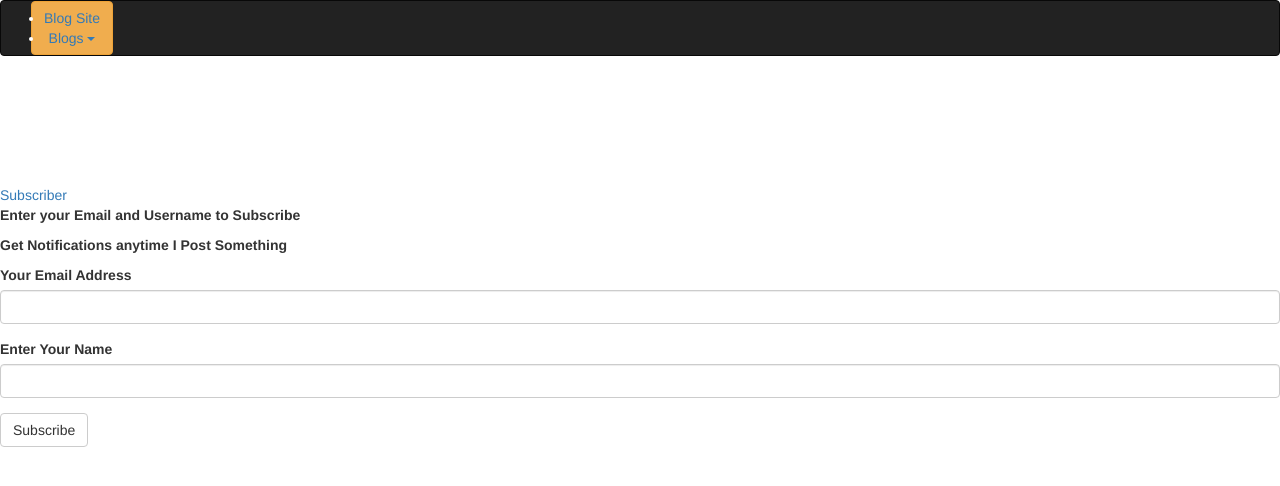
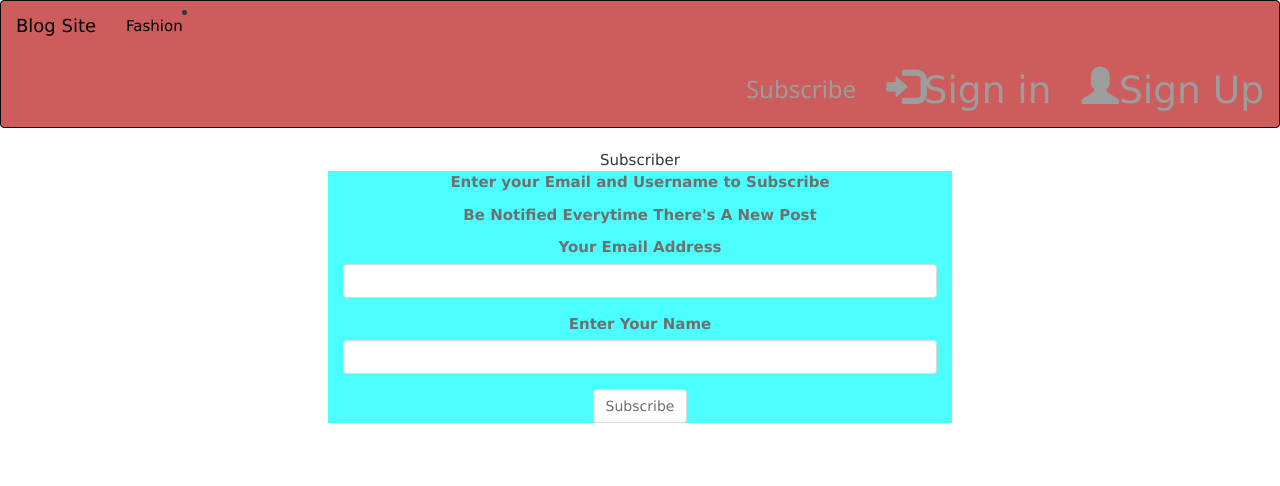
Before and after one commit to theonilahtash/Blog-app, a Flask app: page / in a window 1280 px wide. Shown: the top 486 px of the page. Run offline with Flask 2, Linux system fonts and the light colour scheme; data that the repository does not hold is empty; some libraries are stand-ins or nearby versions.

```diff
--- a/app/email.py
+++ b/app/email.py
@@ -3,9 +3,9 @@ from flask import render_template
 from . import mail
 
 def mail_message(subject,template,to,**kwargs):
-    sender_email ="talykish@gmail.com"
+    sender_email ="tashowali@gmail.com"
 
     email = Message(subject, sender=sender_email, recipients=[to])
     email.body= render_template(template + ".txt",**kwargs)
-    email.html = render_template(template + ".html",**kwargs)
+    email.html = render_template(template + ".txt",**kwargs)
     mail.send(email)
--- a/app/main/views.py
+++ b/app/main/views.py
@@ -49,6 +49,7 @@ def update_pic(uname):
 @main.route('/fashion', methods=['GET','POST'])
 @login_required
 def fashion():
+    user = current_user
     blog_form=BlogForm()
     if blog_form.validate_on_submit():
         fashion = Blog(category=blog_form.category.data,title = blog_form.title.data)
@@ -56,8 +57,8 @@ def fashion():
         db.session.commit()
     subscribers = Subscriber.query.all()
     for email in subscribers:
-        mail_message("Welcome To My Blog Site ","email/welcome_post",email.email,subscribers=subscribers)
-    return render_template('fashion.html',blog_form=blog_form)
+        # mail_message("Welcome To My Blog Site","email/welcome_user",email.email,subscribers=subscribers)
+        return render_template('fashion.html',blog_form=blog_form,user=user)
 
 
 
--- a/app/templates/auth/register.html
+++ b/app/templates/auth/register.html
@@ -3,7 +3,7 @@
 
 <!--Navbar block-->
 {% block navbar %} {% include 'navbar.html'%} {% endblock %} {% block content %}
-<div class="container" style="background: chocolate;">
+<div class="container" style="background: cyan;">
 
 
     {{wtf.quick_form(form)}}
--- a/app/templates/comment.html
+++ b/app/templates/comment.html
@@ -1,7 +1,7 @@
 {% extends 'base.html'%} # imported form flask bootstrap allowing rendering of forms {% import "bootstrap/wtf.html" as wtf
 %} {% block content %} {% for message in get_flashed_messages() %} {{message}} {% endfor%}
 
-<div class="container-fluid" style="background-image: url('https://encrypted-tbn0.gstatic.com/images?q=tbn:ANd9GcQSmPBmbwbyFD9VwPcXV_K6u_9gx5DkCqUYVwl1nHqZ42GDb_SxSA')">
+<div class="container-fluid" style="background-color:cyan; ">
     <a href="#">..</a>
     <br>
     <br>
--- a/app/templates/delete.html
+++ b/app/templates/delete.html
@@ -2,8 +2,8 @@
 {% block content %}
 
 <p>
-    <span style="color:red;">
-        <b>has been deleted</b>
+    <span style="color:green;">
+        <b>Deleted</b>
     </span>
 </p>
 
--- a/app/templates/email/welcome_user.txt
+++ b/app/templates/email/welcome_subscriber.txt
@@ -1,3 +1,3 @@
-Hello {{user.username}}
+Hello {{subscriber.username}}
 Welcome to my Blog
 We have just seen you have signed up for our application and want to welcome you to the family. Please enjoy the reviews of all your  favourite fashion in this blog.
--- a/app/templates/index.html
+++ b/app/templates/index.html
@@ -1,52 +1,53 @@
+
 {%extends 'base.html'%} {% import "bootstrap/wtf.html" as wtf %} {% block content%}
-<!-- <div class="row" style="background-image: url('');width: 1500px;">
-    <div class="row" style="background-image: url('https://encrypted-tbn0.gstatic.com/images?q=tbn:ANd9GcQSmPBmbwbyFD9VwPcXV_K6u_9gx5DkCqUYVwl1nHqZ42GDb_SxSA');width: 1500px;height:500px;position: relative;bottom: 36px"> -->
+<link rel="stylesheet" href="https://www.w3schools.com/w3css/4/w3.css">
 {% if current_user.is_authenticated %}
+
+<div class="container" style="background-image:url(https://encrypted-tbn0.gstatic.com/images?q=tbn:ANd9GcQ6jA11ho0WqQEKacQI6n4BxbteGvFcMXCiuNwE3OJk044x1qte)" width="1200" height="1000">
     <button>
     <a href="{{url_for('main.fashion')}}">
         <strong>Post A Blog</strong>
     </a>
 </button>
 {% endif %}
-        <!-- <div class="container" style="width:50%;background-color: #F08080;opacity: 0.8;"> -->
-            <strong>
-                <h1 style="color: white;">Welcome To My Blog Site</h1>
-            </strong>
-            <strong>
-                <h1 style="color:white;">lets talk about fashion as its our day today routine.We have to look good always</h1>
-            </strong>
-        </div>
+<div class="w3-container w3-center w3-animate-zoom">
 <a href="{{url_for('main.subscriber')}}">Subscriber</a>
-        <!-- <div class="container" style="width: 50%; background-color: #FFA07A;opacity: 0.8;"> -->
+<div class="container" style="width: 50%; background-color: cyan;opacity: 0.7;">
     <p>
-                <strong>Enter your Email and Username to Subscribe</strong>
+        <strong>Enter your Email and  Username to Subscribe</strong>
     </p>
     <p>
-                <strong>Get Notifications anytime I Post Something</strong>
+        <strong>Be Notified Everytime There's A New Post</strong>
     </p>
     {{ wtf.quick_form(subscriber_form) }}
 </div>
 {% for category in fashion %}
 </div>
 </div>
+</div>
+<div class="w3-container">
+    <marquee behavior="scroll" direction="up"><img src="https://encrypted-tbn0.gstatic.com/images?q=tbn:ANd9GcRHTxjY9FixF6F3dUZ3kIir5ViUu8dsxUs2Dzfp3L1SOkeKeX7COw" alt="Fashion" class="w3-circle" width="600" height="400"><img src="https://encrypted-tbn0.gstatic.com/images?q=tbn:ANd9GcSWEdR3BV_UQjaaeB2lLexCQp1vIwswzBJEt1Qegm0OV9pUKynS" alt="Fashion"
+        class="w3-round" width="600" height="400"></marquee>
+</div>
+
 
 <div class="row">
-    <!-- <div class="container" style="background-color: #FFEBCD;width:1400px;">
-        <div class="col-md-12"> -->
+    <div class="well" style="background-color: light-blue;width:1400px;">
+        <div class="col-md-12">
             <br>
-            <!-- <div class="thumbnail" style="border: 1px solid #800000; width: 1300px;"> -->
+            <div class="thumbnail" style="border: 1px solid grey; width: 1300px;">
                 <p>{{category.title}}</p>
                 <p>{{category.category}}</p>
                 <p>{{category.posted}}</p>
                 <p>
                     <a href="/comments/{{category.id}}">
-                        <button style=" color: green;">Comment</button>
+                        <button style=" color: green;text-align: center;">Comment</button>
                     </a>
                 </p>
             </div>
             {% if current_user.is_authenticated %}
             <a href="/delete/{{category.id}}">
-                <button style=" color: green;">DELETE BLOG</button>
+                <button style=" color:green;text-align: center">DELETE BLOG</button>
             </a>
             </p>
             {% endif %}
@@ -54,4 +55,5 @@
     </div>
 
 </div>
+</div>
 {% endfor %} {% endblock %}
--- a/app/templates/navbar.html
+++ b/app/templates/navbar.html
@@ -1,38 +1,41 @@
-<div class="navbar navbar-inverse" role="navigation">
+<div class="navbar navbar-inverse" role="navigation" style="background-color: #CD5C5C;">
     <div class="container-fluid">
+        <div class="navbar-header">
+            <button type="button" class="navbar-toggle" data-toggle="collapse" data-target=".navbar-collapse">
+                <span class="sr-only">Toggle navigation</span>
+                <span class="icon-bar"></span>
+                <span class="icon-bar"></span>
+                <span class="icon-bar"></span>
+            </button>
+            <a class="navbar-brand" href="/" style="color: black;"> Blog Site</a>
+        </div>
         <div class="navbar-collapse collapse">
-            <ul class="btn btn-warning">
-
-                <!-- <li>
-                    <a href="/"> Home </a>
-                </li> -->
+            <ul class="nav navbar-nav">
                 <li>
-                    <a href="/"> Blog Site</a>
+                    <a href="/" style="color: black;">Fashion</a>
                 </li>
-                 <li class="dropdown">
-                     <a class="dropdown-toggle" data-toggle="dropdown" href="#"> Blogs
-                        <span class="caret"></span>
-                    </a>
-                    <ul class="dropdown-menu">
+            </ul>
+            <ul>
                 <li>
-                            <a href="./men">Men's Fashion</a>
+                    <a href="/category"> </a>
                 </li>
-                        <li>
-                            <a href="./women">Women's Fashion</a>
-                        </li>
-                        <ul>
-
-            <div class="container" style="text-align: right; font-size:2.0em;",
-
-              <ul class="nav navbar-nav navbar-center">
+            </ul>
+        </div>
+<ul class="nav navbar-nav navbar-right" style="color:white; font-size:2.5em;">
     {% if current_user.is_authenticated %}
     <li>
-                    <a class="nav-item nav-link" href="{{ url_for('main.new_blog') }}">Add Blog</a>
+        <a href="{{url_for('main.profile',uname=current_user.username)}}" style="color: black;">Profile</a>
     </li>
+
     <li>
         <a class="nav-item nav-link" href="{{ url_for('auth.logout') }}">Sign out</a>
     </li>
     {% else %}
+    <li>
+        <a href="{{url_for('main.subscriber')}}">
+            <h3>Subscribe</h3>
+        </a>
+    </li>
     <li>
         <a class="nav-item nav-link" href="{{ url_for('auth.login') }}">
             <span class="glyphicon glyphicon-log-in"></span>Sign in</a>
--- a/app/templates/profile/update.html
+++ b/app/templates/profile/update.html
@@ -0,0 +1,5 @@
+{% extends 'base.html' %} {% import 'bootstrap/wtf.html' as wtf %} {% block content %}
+<div class="container">
+    {{wtf.quick_form(form)}}
+</div>
+{% endblock %}
```
Also changed, not shown: app/templates/auth/login.html (+5 -2 lines), app/templates/fashion.html (+11 -9 lines), app/templates/profile/profile.html (+39 -0 lines). Lines whose indentation alone changed are shown as unchanged.
